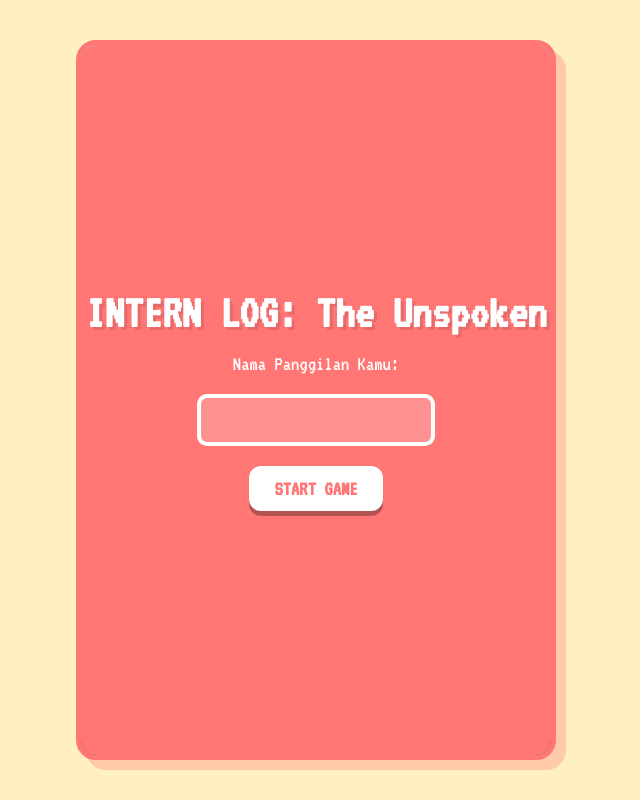
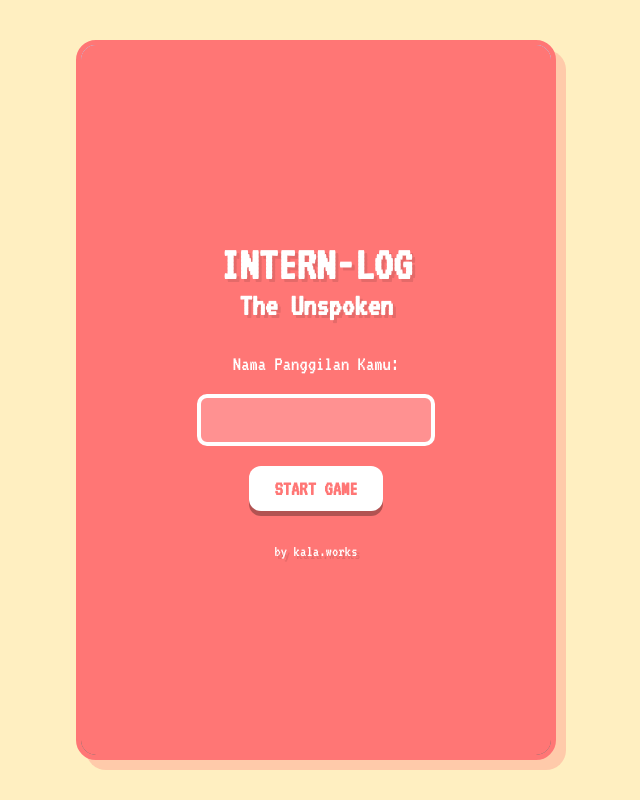
Before and after one commit to lemmebeHuh/magang-quest, a plain HTML site: page index.html in a window 1280 px wide. Shown: the whole page, without its empty margins (324-964 px from the left). Drawn offline with Linux system fonts and the light colour scheme.

Commit message:
Secondcommit: benerin teks 1

```diff
--- a/index.html
+++ b/index.html
@@ -3,7 +3,7 @@
 <head>
     <meta charset="UTF-8">
     <meta name="viewport" content="width=device-width, initial-scale=1.0, maximum-scale=1.0, user-scalable=no">
-    <title>Magang Quest: Final Log</title>
+    <title>Intern Log: The Unspoken</title>
 
     <meta property="og:title" content="🔒 Restricted Access: Magang Logs">
     <meta property="og:description" content="Ada pesan yang tertinggal dari masa magang. Coba buka aksesnya.">
@@ -263,13 +263,20 @@
         </div>
 
         <div id="login-screen">
-            <h1 style="color:#fff; font-size:3rem; text-shadow: 3px 3px 0px rgba(0,0,0,0.1);">INTERN LOG: The Unspoken</h1>
+            <h1 style="color:#fff; font-size:3rem; text-shadow: 3px 3px 0px rgba(0,0,0,0.1);" class="main-title">INTERN-LOG</h1>
+            <h2 style="color:#fff; font-size:2rem; text-shadow: 3px 3px 0px rgba(0,0,0,0.1);" class="sub-title">The Unspoken</h2>
+            <br>
             <br>
             <p style="color:#fff; font-size:1.3rem;">Nama Panggilan Kamu:</p>
             <input type="text" id="passInput" autocomplete="off" maxlength="15">
             <button class="btn" style="background:#fff; color:#ff7675; font-weight:bold;" onclick="checkLogin()">START GAME</button>
             <p id="errorMsg" style="color:#fff; background:#d63031; padding:5px 10px; border-radius:5px; margin-top:10px; display:none;">Kamu Bukan Orangnya!</p>
+            <br>
+            <br>
+            <div style="color:#fff; font-size:1rem; text-shadow: 3px 3px 0px rgba(0,0,0,0.1);" >by kala.works</div>
+
         </div>
+
     </div>
 
     <script>
```
